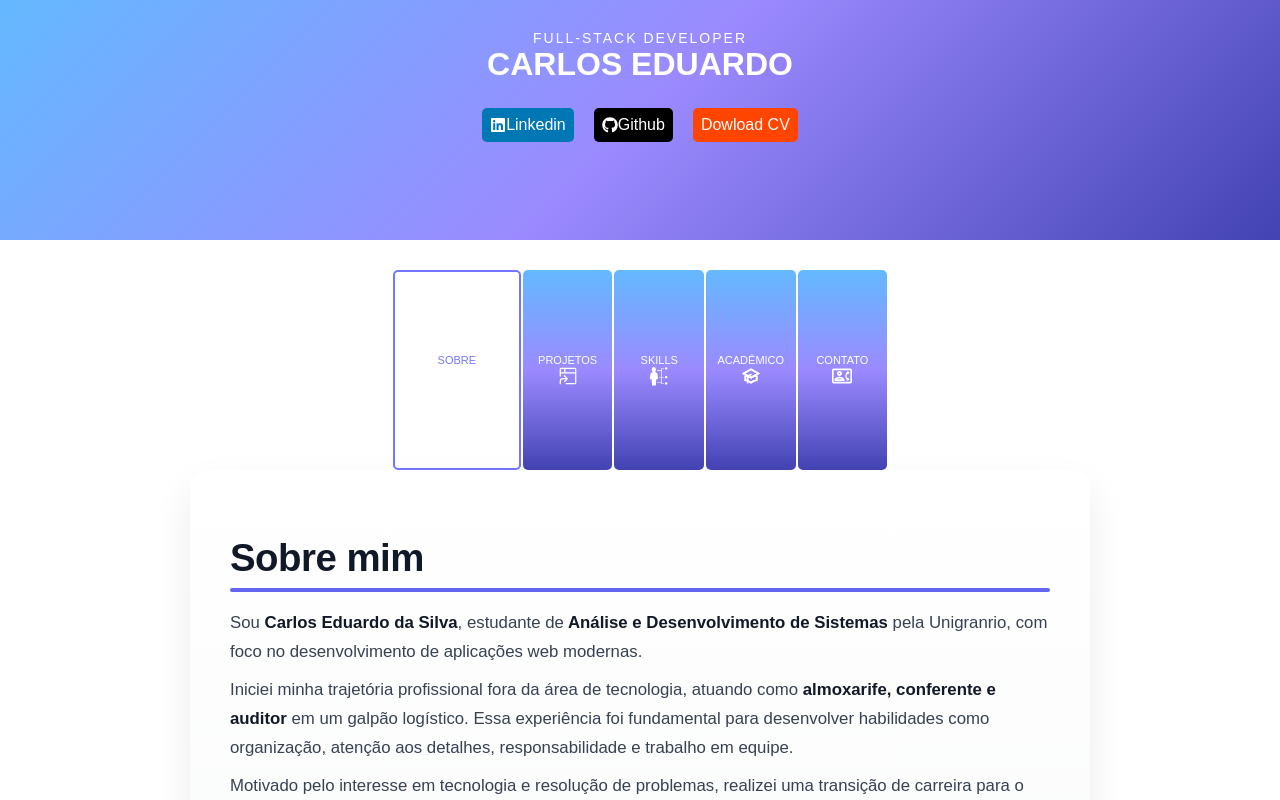
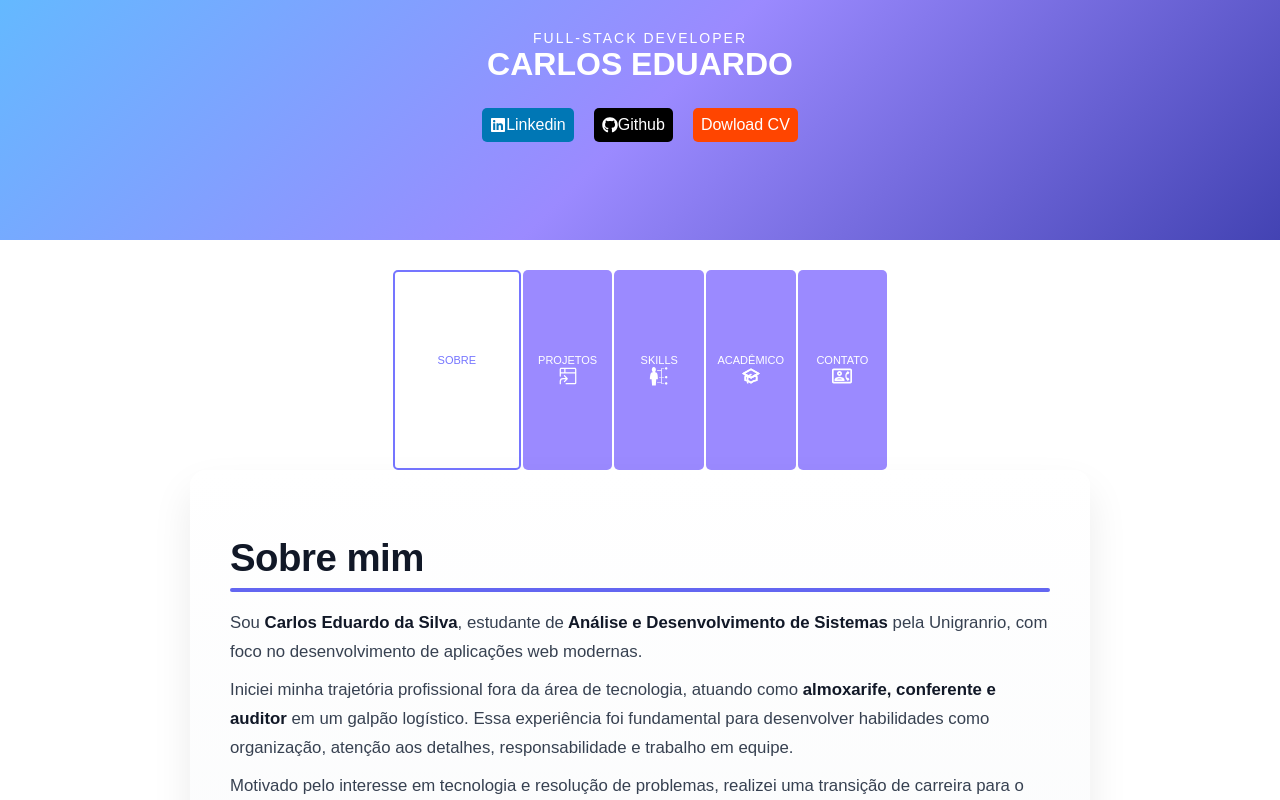
Before and after one commit to kadu2229/meu-portif-lio-apresenta-o, a React (Create React App) app: page / in a window 1280 px wide. Shown: the top 800 px of the page. Built offline with nearby package versions, Linux system fonts and the light colour scheme; some icons are missing.

Commit message:
menos gradiente nos cards

```diff
--- a/src/styles/Cards.css
+++ b/src/styles/Cards.css
@@ -35,7 +35,7 @@
   min-width: 0;
   font-size: 11px;
 
-  background: linear-gradient(rgb(100, 185, 255), rgb(155, 138, 255), rgb(67, 67, 179));
+  background-color: rgb(155, 138, 255);
   border-radius: 5px;
   color: white;
 
```
